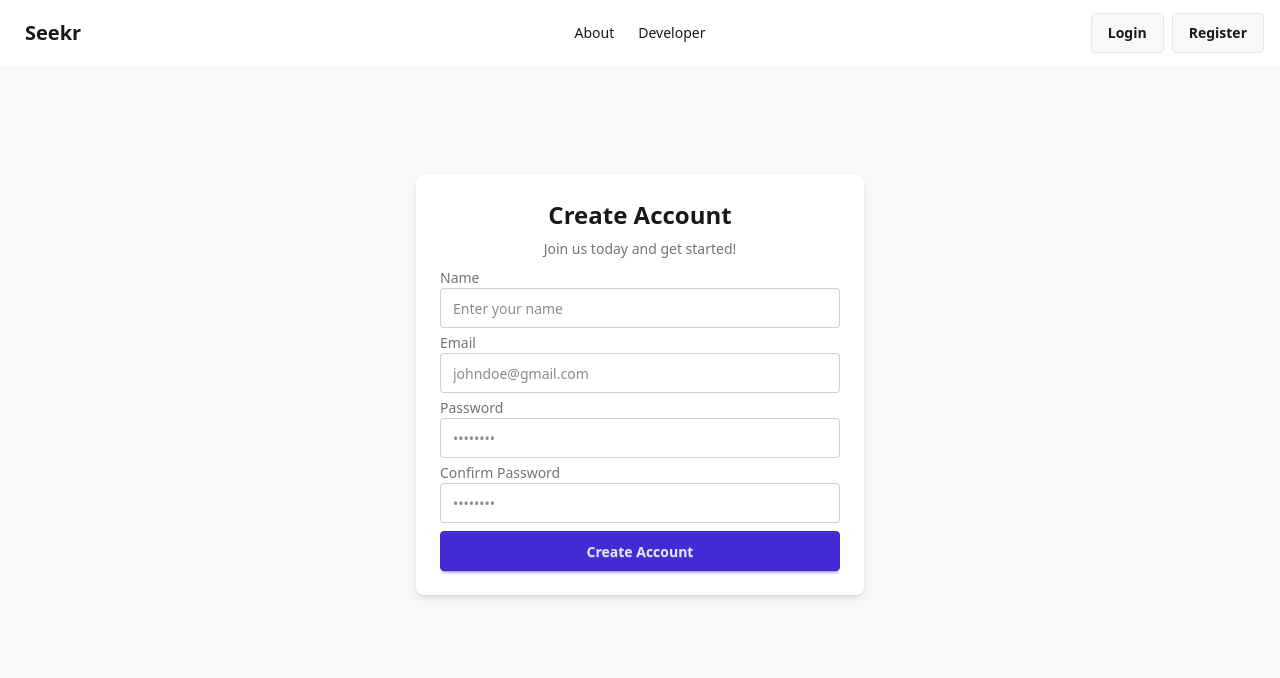
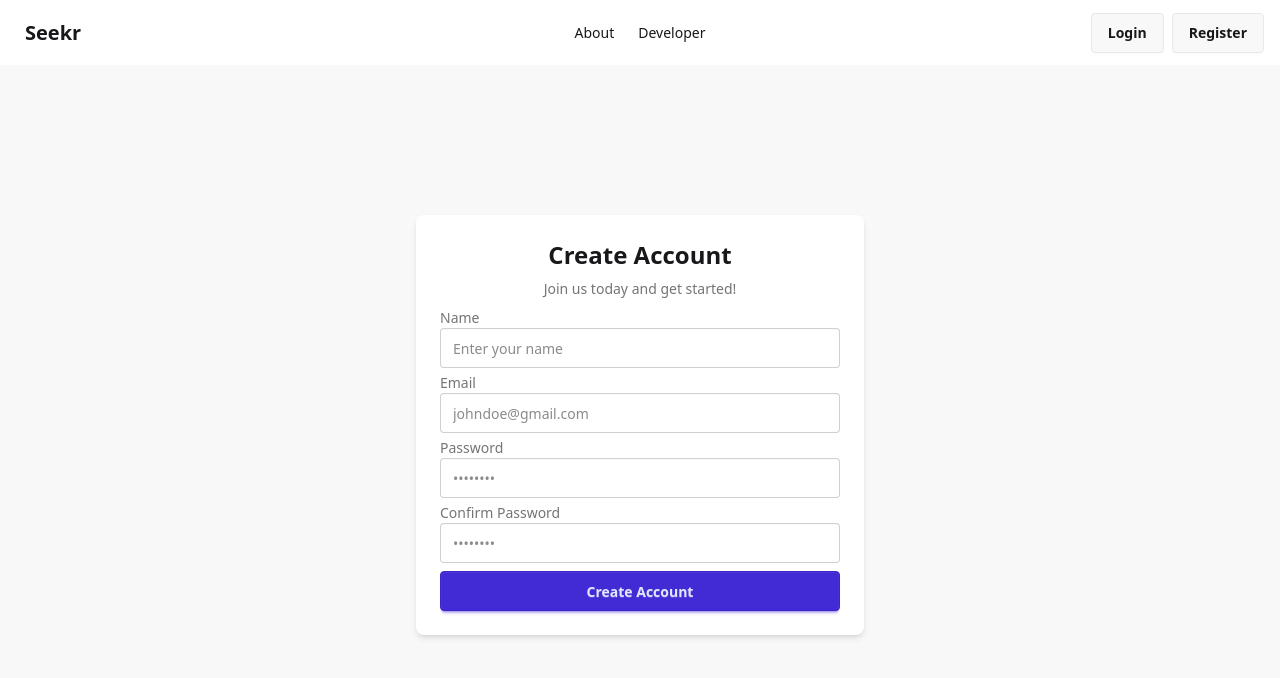
Before and after one commit to dojimori/lost-and-found-frontend, a Vue app: page /register in a window 1280 px wide. Shown: the top 678 px of the page. Built offline with nearby package versions, Linux system fonts and the light colour scheme.

Commit message:
form height

```diff
--- a/src/views/register-view.vue
+++ b/src/views/register-view.vue
@@ -1,5 +1,5 @@
 <template>
-    <div class="flex items-center justify-center min-h-[80vh] p-4 bg-base-200" v-motion-fade>
+    <div class="flex items-center justify-center h-[90vh] p-4 bg-base-200" v-motion-fade>
         <form @submit.prevent="submitHandler" class="card bg-base-100 shadow-md w-full max-w-md">
             <div class="card-body">
                 <h2 class="card-title text-2xl font-bold justify-center">Create Account</h2>
```
